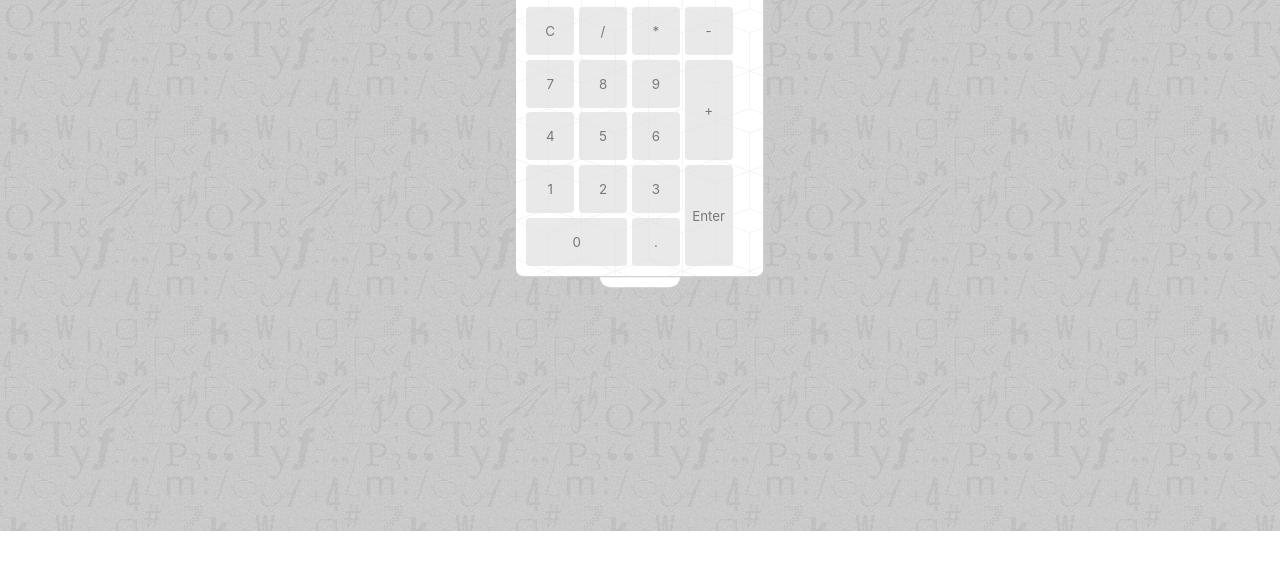
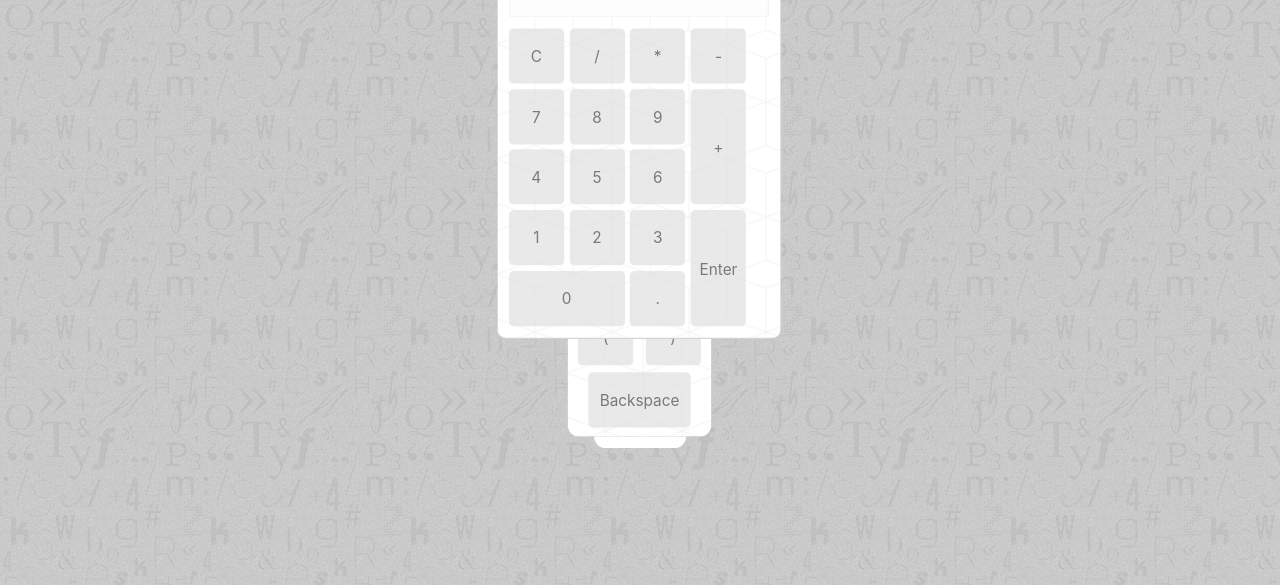
Before and after one commit to 41y08h/Calculator-7, a plain HTML site: page index.html in a window 1280 px wide. Shown: the part 269-854 px from the top of the page. Before the commit the page ends 800 px from the top, so only its background shows below. Drawn offline with Linux system fonts and the light colour scheme.

Commit message:
Make calculator large

```diff
--- a/style.css
+++ b/style.css
@@ -17,7 +17,7 @@
 
 body {
   display: flex;
-  align-items: center;
+  padding-top: 5rem;
   justify-content: center;
   background-image: url("images/type.png");
   height: 100vh;
@@ -98,6 +98,7 @@ body {
   position: relative;
   display: flex;
   flex-direction: column-reverse;
+  transform: scale(1.15);
 }
 
 .drawer {
@@ -108,7 +109,7 @@ body {
 }
 
 .undisplaying-drawer {
-  transform: translateY(-92%);
+  transform: translateY(-93%);
 }
 
 .btn-drawer {
```
